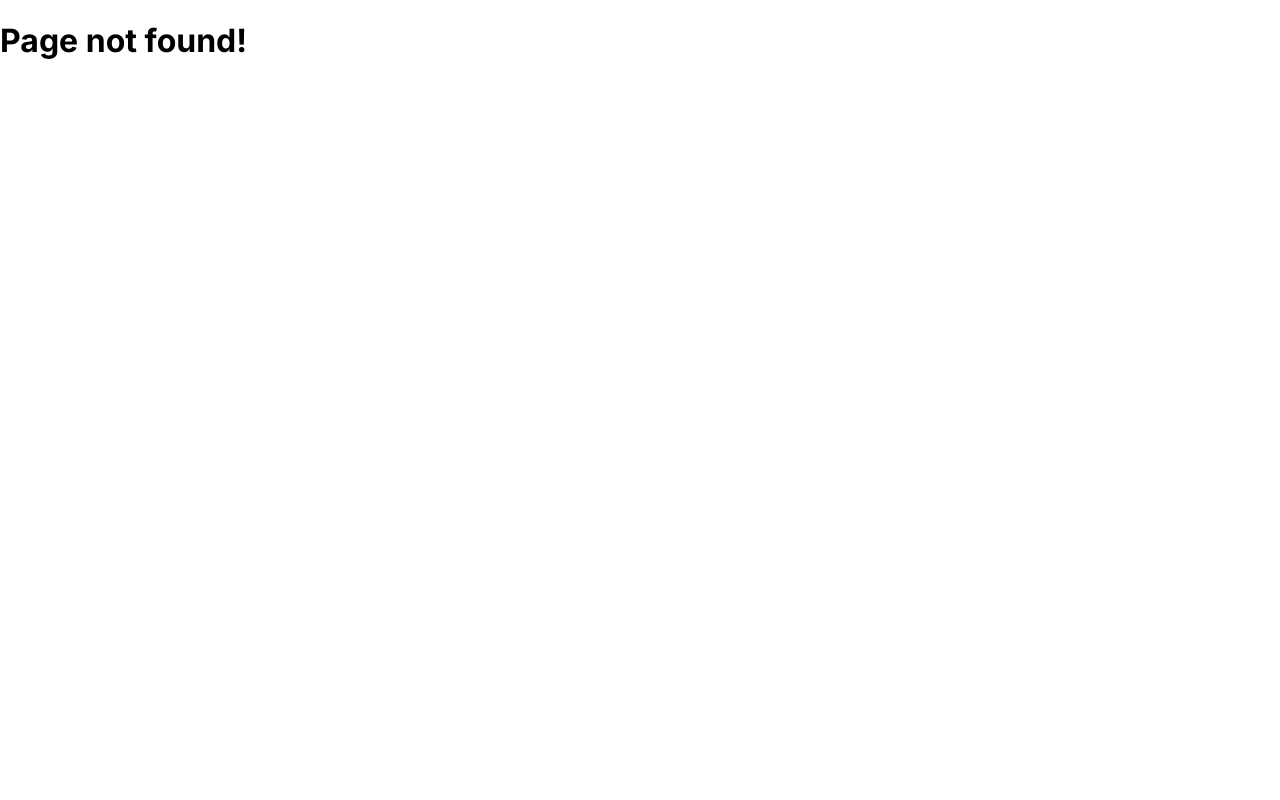
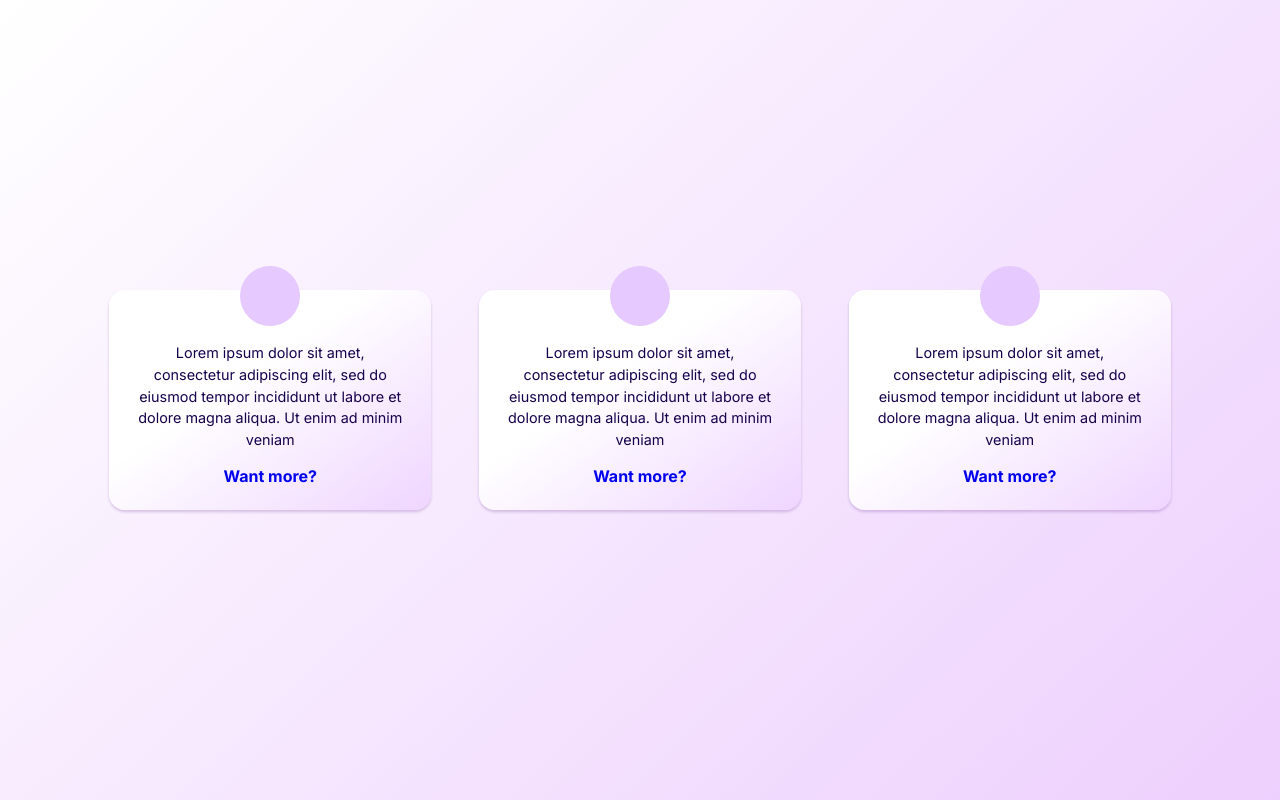
Before and after one commit to Lifad457/ui-design, a React (Vite) app: page /gradient in a window 1280 px wide. Before the commit this address had no page. Built offline with nearby package versions, Linux system fonts and the light colour scheme.

Commit message:
gradient

```diff
--- a/src/main.jsx
+++ b/src/main.jsx
@@ -11,12 +11,14 @@ import App from './pages/App.jsx'
 import NotFound from './pages/NotFound.jsx'
 import TastyBites from './pages/TastyBites.jsx'
 import TeaPLace from './pages/TeaPlace.jsx'
+import Gradient from './pages/Gradient.jsx'
 
 const router = createBrowserRouter(createRoutesFromElements(
   <Route path='/' element={<Layout />}>
     <Route index element={<App />} />
     <Route element={<TastyBites />} path='tasty-bites' />
     <Route element={<TeaPLace />} path='tea-place' />
+    <Route element={<Gradient />} path='gradient' />
 
     <Route path="*" element={<NotFound />} />
   </Route>
--- a/src/pages/App.jsx
+++ b/src/pages/App.jsx
@@ -27,6 +27,9 @@ function App() {
           <StyledLink to='/tea-place' relative='path'>
             Tea Place
           </StyledLink>
+          <StyledLink to='/gradient' relative='path'>
+            Gradient
+          </StyledLink>
         </StyledDivLinks>
       </StyledContainer>
     </>
--- /dev/null
+++ b/src/pages/Gradient.jsx
@@ -0,0 +1,29 @@
+import GlobalStyle from "../styles/global-gradient.css"
+import { StyledCard, StyledContainer } from "../styles/gradient.css"
+
+function Gradient() {
+    return (
+        <>
+            <GlobalStyle />
+
+            <StyledContainer>
+                <StyledCard>
+                    <span></span>
+                    <p>Lorem ipsum dolor sit amet, consectetur adipiscing elit, sed do eiusmod tempor incididunt ut labore et dolore magna aliqua. Ut enim ad minim veniam</p>
+                    <a href="#">Want more?</a>
+                </StyledCard>
+                <StyledCard>
+                    <span></span>
+                    <p>Lorem ipsum dolor sit amet, consectetur adipiscing elit, sed do eiusmod tempor incididunt ut labore et dolore magna aliqua. Ut enim ad minim veniam</p>
+                    <a href="#">Want more?</a>
+                </StyledCard>
+                <StyledCard>
+                    <span></span>
+                    <p>Lorem ipsum dolor sit amet, consectetur adipiscing elit, sed do eiusmod tempor incididunt ut labore et dolore magna aliqua. Ut enim ad minim veniam</p>
+                    <a href="#">Want more?</a>
+                </StyledCard>
+            </StyledContainer>
+        </>
+    )
+}
+export default Gradient
--- /dev/null
+++ b/src/styles/global-gradient.css.js
@@ -0,0 +1,25 @@
+import { createGlobalStyle } from "styled-components";
+
+const GlobalStyle  = createGlobalStyle`
+    *, *&:before, *&:after {
+        box-sizing: border-box;
+        /* border: solid red 1px; */
+    }
+
+    html, body {
+        margin: 0;
+        padding: 0;
+        font-family: "Inter", sans-serif;
+    }
+
+    body {
+        background: linear-gradient(137deg, rgba(255,255,255,1) 0%, rgba(237,208,253,1) 100%);
+        display: grid;
+        justify-content: center;
+        height: 100vh;
+        place-content: center;
+    }
+
+
+`
+export default GlobalStyle
--- /dev/null
+++ b/src/styles/gradient.css.js
@@ -0,0 +1,46 @@
+import styled  from "styled-components";
+
+export const StyledContainer = styled.div`
+    display: grid;
+    grid-template-columns: repeat(auto-fit, minmax(250px, 1fr));
+
+
+`
+export const StyledCard = styled.div`
+    background: white;
+    background: linear-gradient(145deg, rgba(255,255,255,1) 40%, rgba(239,213,255,1) 100%);
+    margin: 1.5em;
+    padding: 1.5em;
+    border-radius: 1em;
+    text-align: center;
+    color: #15004C;
+    position: relative;
+    box-shadow: 0 2px 3px rgba(69,0,122,0.2);
+
+    span {
+        position: absolute;
+        width: 60px;
+        height: 60px;
+        background: white;
+        margin-top: -3em;
+        border-radius: 50%;
+        background: #E6C9FF;
+        margin-left: auto;
+        margin-right: auto;
+        left: 0;
+        right: 0;
+    }
+
+    p {
+        margin-top: 2em;
+        font-size: .9em;
+        line-height: 1.5em;
+    }
+
+    a {
+        font-weight: bold;
+        text-decoration: none;
+        display: block;
+        margin-top: 1em;
+    }
+`
```
